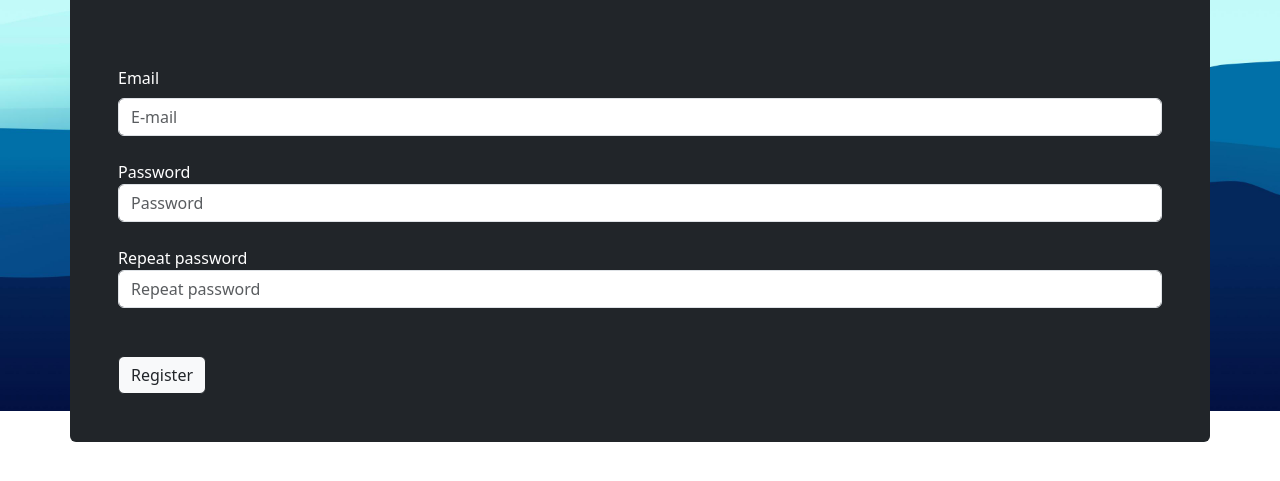
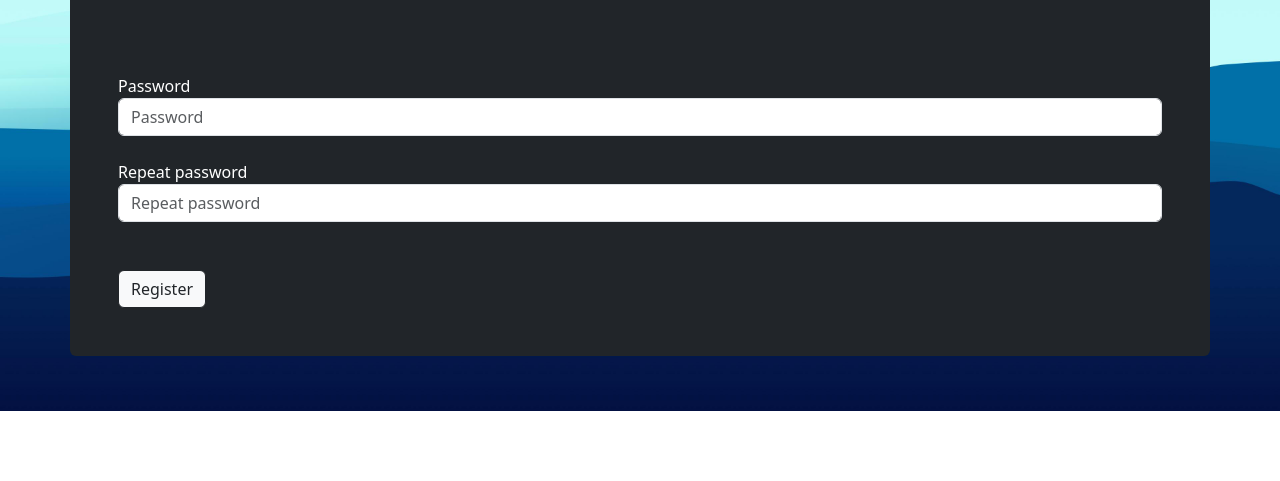
Before and after one commit to franveggiani/login_tp1, a plain HTML site: page resetpassword.html in a window 1280 px wide. Shown: the part 309-790 px from the top of the page. Drawn offline with nearby package versions, Linux system fonts and the light colour scheme.

Commit message:
update resetpassword.html

```diff
--- a/resetpassword.html
+++ b/resetpassword.html
@@ -1,7 +1,7 @@
 <!DOCTYPE html>
 <html lang="en">
   <head>
-    <title>Register</title>
+    <title>Reset Password</title>
 
     <link rel="stylesheet" href="/styles/style.css" />
     <link
@@ -65,15 +65,6 @@
       <h1 class="pt-3 display-4">Register</h1>
       <div class="mt-5">
         <form action="post" class="">
-          <div class="mt-3">
-            <label class="form-label" for="reg-email">Email</label>
-            <input
-              class="form-control"
-              name="reg-email"
-              id="reg-email"
-              placeholder="E-mail"
-            />
-          </div>
           <div class="mt-4">
             <label for="reg-password">Password</label>
             <input
```
